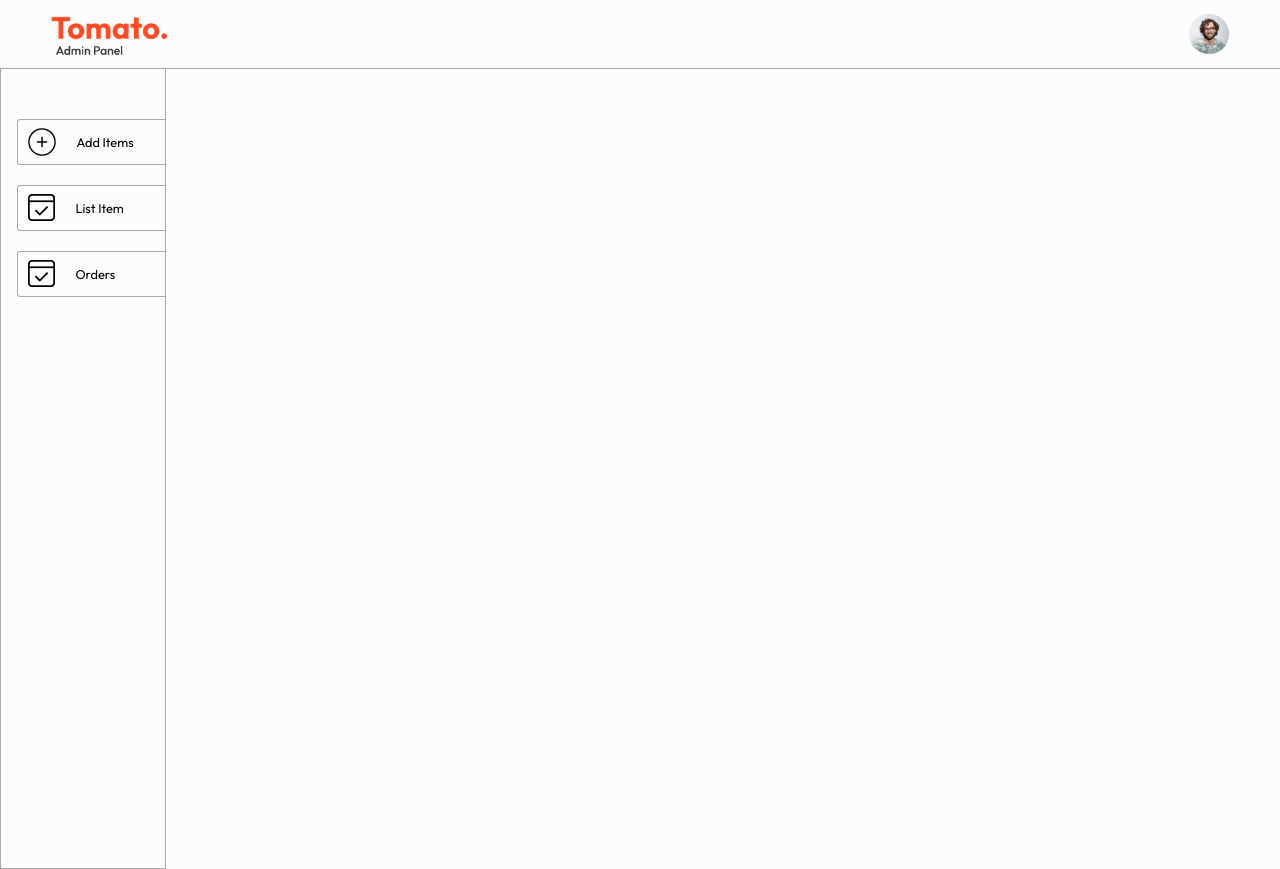
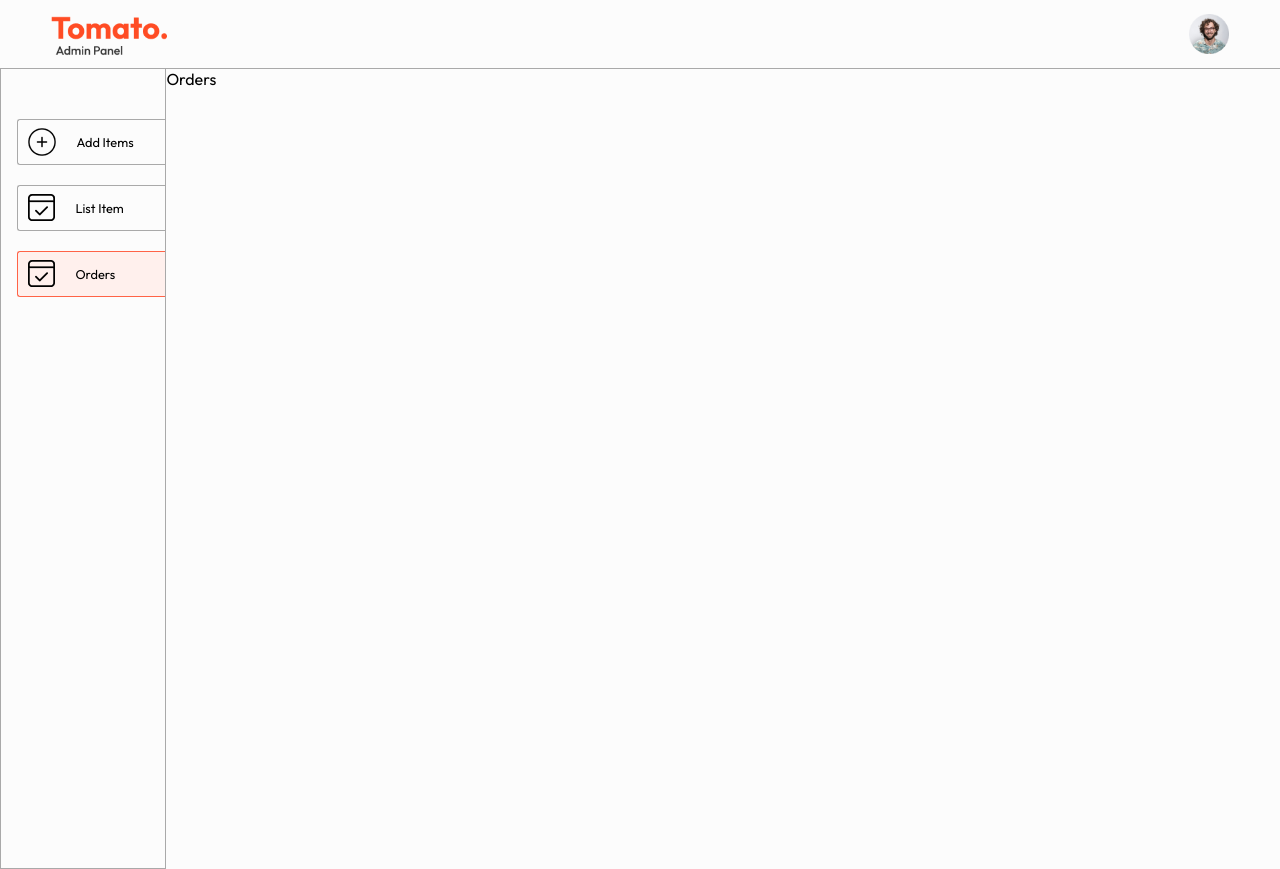
Before and after one commit to Chayud-Ac/FoodOrderApplication, a React (Vite) app in the folder admin/: page /orders in a window 1280 px wide. Built offline with nearby package versions, Linux system fonts and the light colour scheme.

Commit message:
Add pages including Add page , List page , Orders page. Also adding the Routes and styling the active route

```diff
--- a/admin/src/App.jsx
+++ b/admin/src/App.jsx
@@ -1,6 +1,10 @@
 import React from "react";
 import Navbar from "./Components/Narbar/Navbar";
 import Sidebar from "./Components/Sidebar/Sidebar";
+import { Route, Routes } from "react-router-dom";
+import Add from "./Components/pages/Add/Add";
+import List from "./Components/pages/List/List";
+import Orders from "./Components/pages/Orders/Orders";
 
 const App = () => {
   return (
@@ -9,6 +13,11 @@
       <hr />
       <div className="app-content">
         <Sidebar />
+        <Routes>
+          <Route path="/add" element={<Add />} />
+          <Route path="/list" element={<List />} />
+          <Route path="/orders" element={<Orders />} />
+        </Routes>
       </div>
     </div>
   );
--- a/admin/src/Components/Sidebar/Sidebar.css
+++ b/admin/src/Components/Sidebar/Sidebar.css
@@ -25,6 +25,11 @@
   cursor: pointer;
 }
 
+.sidebar-options .active {
+  background-color: #fff0ed;
+  border-color: tomato;
+}
+
 @media (max-width: 900px) {
   .sidebar-option p {
     display: none;
--- a/admin/src/Components/Sidebar/Sidebar.jsx
+++ b/admin/src/Components/Sidebar/Sidebar.jsx
@@ -1,23 +1,27 @@
 import React from "react";
 import "./Sidebar.css";
 import { assets } from "../../assets/assets";
+import { NavLink } from "react-router-dom";
+
+// The different between Link and NavLink is that NavLink automatically add className props to the active route that user click 'active'
+// we can use active className to style the active route without manually creating the active state variable
 
 const Sidebar = () => {
   return (
     <div className="sidebar">
       <div className="sidebar-options">
-        <div className="sidebar-option">
+        <NavLink to="/add" className="sidebar-option">
           <img src={assets.add_icon} alt="" />
           <p>Add Items</p>
-        </div>
-        <div className="sidebar-option">
+        </NavLink>
+        <NavLink to="/list" className="sidebar-option">
           <img src={assets.order_icon} alt="" />
           <p>List Item</p>
-        </div>
-        <div className="sidebar-option">
+        </NavLink>
+        <NavLink to="/orders" className="sidebar-option">
           <img src={assets.order_icon} alt="" />
           <p>Orders</p>
-        </div>
+        </NavLink>
       </div>
     </div>
   );
--- /dev/null
+++ b/admin/src/Components/pages/Add/Add.jsx
@@ -0,0 +1,8 @@
+import React from "react";
+import "./Add.css";
+
+const Add = () => {
+  return <div>Add</div>;
+};
+
+export default Add;
--- /dev/null
+++ b/admin/src/Components/pages/List/List.jsx
@@ -0,0 +1,8 @@
+import React from "react";
+import "./List.css";
+
+const List = () => {
+  return <div>List</div>;
+};
+
+export default List;
--- /dev/null
+++ b/admin/src/Components/pages/Orders/Orders.jsx
@@ -0,0 +1,8 @@
+import React from "react";
+import "./Orders.css";
+
+const Orders = () => {
+  return <div>Orders</div>;
+};
+
+export default Orders;
```
Also changed, not shown: admin/src/Components/pages/Add/Add.css (added), admin/src/Components/pages/List/List.css (added), admin/src/Components/pages/Orders/Orders.css (added).
